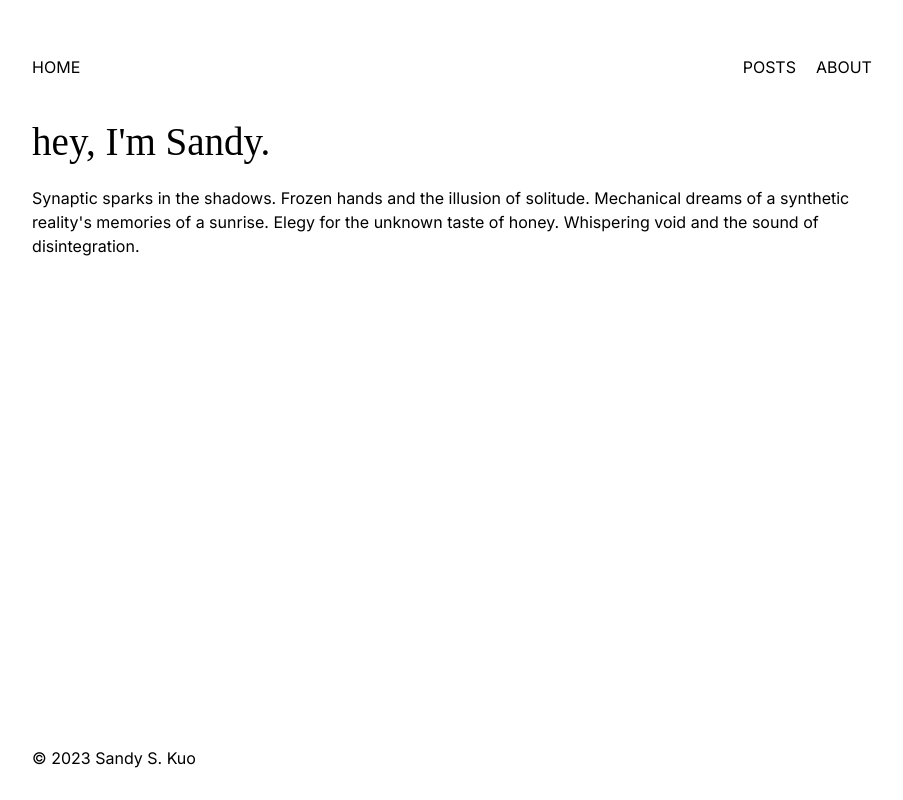
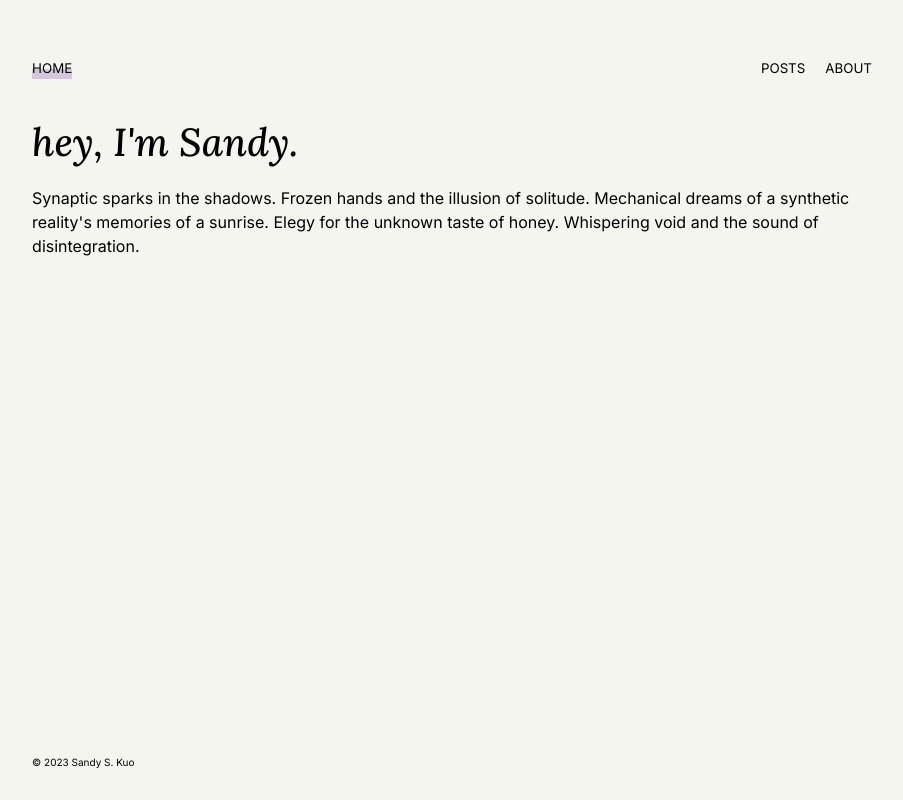
Before and after one commit to kuosandys/kuosandys-dev, a SvelteKit app: page / in a window 1280 px wide. Shown: the whole page, without its empty margins (188-1091 px from the left). Built offline with nearby package versions, Linux system fonts and the light colour scheme.

Commit message:
feat: styles - colours

```diff
--- a/src/app.css
+++ b/src/app.css
@@ -1,5 +1,3 @@
-@import url('https://fonts.googleapis.com/css2?family=Inter:wght@400;700&display=swap');
-
 :root {
 	/* @link https://utopia.fyi/space/calculator?c=320,18,1.2,1240,20,1.25,5,2,&s=0.75|0.5|0.25,1.5|2|3|4|6,s-l&g=s,l,xl,12 */
   --space-3xs: clamp(0.31rem, calc(0.31rem + 0.00vw), 0.31rem);
@@ -34,6 +32,25 @@
   --step-3: clamp(1.94rem, calc(1.77rem + 0.87vw), 2.44rem);
   --step-4: clamp(2.33rem, calc(2.08rem + 1.25vw), 3.05rem);
   --step-5: clamp(2.80rem, calc(2.45rem + 1.77vw), 3.82rem);
+
+	/* fonts */
+	--font-sansserif: 'Inter', 'Arial', sans-serif;
+	--font-serif: 'Lora', serif;
+
+	/* colours */
+	--color-neutral-black: hsl(0, 100%, 0%);
+	--color-neutral-dark: hsl(201, 39%, 5%);
+	--color-neutral-light: hsl(60, 20%, 95%);
+	--color-neutral-white: hsl(0, 0%, 100%);
+	--color-neutral-gray-0: hsl(0, 0%, 60%);
+	--color-neutral-gray-1: hsl(0, 0%, 50%);
+	--color-accent-dark: hsla(273, 90%, 90%, 0.3);
+	--color-accent-light: hsla(273, 36%, 70%, 0.5);
+
+	--color-background: var(--color-neutral-light);
+	--color-text: var(--color-neutral-black);
+	--color-text-secondary: var(--color-neutral-gray-1);
+	--color-accent: var(--color-accent-light);
 }
 
 *,
@@ -44,6 +61,11 @@
 
 * {
 	margin: 0;
+}
+
+html {
+	background-color: var(--color-background);
+	color: var(--color-text);
 }
 
 html,
@@ -58,7 +80,7 @@ body {
 	padding: var(--space-xs) var(--space-m);
 	display: flex;
 	flex-direction: column;
-	font-family: 'Inter', sans-serif;
+	font-family: var(--font-sansserif);
 	font-size: var(--step--1);
 	line-height: 1.5;
 	-webkit-font-smoothing: antialiased;
@@ -97,12 +119,13 @@ h6 {
 
 h1,
 h2 {
+	font-family: var(--font-serif);
+	font-style: italic;
 	font-weight: 500;
 	line-height: 1.2;
 }
 
 h1 {
-	font-family: serif;
 	font-size: var(--step-3);
 	margin-bottom: var(--space-s);
 }
@@ -122,10 +145,18 @@ p {
 }
 
 a {
+	box-shadow: inset 0 -1px var(--color-accent);
+	display: inline-block;
 	color: unset;
-	line-height: 1;
+	font-size: smaller;
 	text-decoration: none;
 	text-transform: uppercase;
+	transition: all 0.3s ease-out;
+	width: max-content;
+}
+
+a:hover {
+	box-shadow: inset 0 -10px var(--color-accent);
 }
 
 ul {
@@ -135,3 +166,19 @@ ul {
 li {
 	list-style: none;
 }
+
+.text--smaller {
+	color: var(--color-text-secondary);
+	font-size: smaller;
+	line-height: 1;
+	text-transform: uppercase;
+}
+
+@media (prefers-color-scheme: dark) {
+	:root {
+		--color-background: var(--color-neutral-dark);
+		--color-text: var(--color-neutral-white);
+		--color-text-secondary: var(--color-neutral-gray-0);
+		--color-accent: var(--color-accent-dark);
+	}
+}
--- a/src/app.html
+++ b/src/app.html
@@ -4,8 +4,11 @@
 		<meta charset="utf-8" />
 		<link href="%sveltekit.assets%/favicon-light.png" rel="icon" media="(prefers-color-scheme: light)" />
 		<link href="%sveltekit.assets%/favicon-dark.png" rel="icon" media="(prefers-color-scheme: dark)" />
+		<link rel="preconnect" href="https://fonts.googleapis.com">
+		<link rel="preconnect" href="https://fonts.gstatic.com" crossorigin>
+		<link href="https://fonts.googleapis.com/css2?family=Inter:wght@400;700&family=Lora:ital,wght@0,500;1,500&display=block" rel="stylesheet">
 		<meta name="viewport" content="width=device-width" />
-		<title>made you look</title>
+		<title>Sandy S. Kuo</title>
 		%sveltekit.head%
 	</head>
 	<body data-sveltekit-preload-data="hover">
--- a/src/lib/components/Footer.svelte
+++ b/src/lib/components/Footer.svelte
@@ -7,4 +7,8 @@
     display: flex;
     justify-content: space-between;
   }
+
+  p {
+    font-size: x-small;
+  }
 </style>
--- a/src/lib/components/Header.svelte
+++ b/src/lib/components/Header.svelte
@@ -1,14 +1,18 @@
+<script>
+  import { page } from '$app/stores';
+</script>
+
 <header>
   <nav>
     <ul>
       <li>
-        <a href="/">home</a>
+        <a class:active={$page.url.pathname === '/'} href="/">home</a>
       </li>
       <li>
-        <a href="/posts">posts</a>
+        <a class:active={$page.url.pathname.includes('/posts')} href="/posts">posts</a>
       </li>
       <li>
-        <a href="/about">about</a>
+        <a class:active={$page.url.pathname === '/about'} href="/about">about</a>
       </li>
     </ul>
   </nav>
@@ -27,4 +31,13 @@
   li:first-child {
     margin-right: auto;
   }
+
+  a {
+    box-shadow: none;
+  }
+
+  a:hover,
+  a.active {
+    box-shadow: inset 0 -10px var(--color-accent);
+  }
 </style>
--- a/src/routes/+error.svelte
+++ b/src/routes/+error.svelte
@@ -1,11 +1,12 @@
 <script lang="ts">
+  import { TITLE } from '$constants';
   import { page } from '$app/stores';
 
   console.error(`${$page.status}: ${$page.error?.message}`);
 </script>
 
 <svelte:head>
-  <title>made you look | error</title>
+  <title>{TITLE} | error</title>
 </svelte:head>
 
 <h1>{$page.status}</h1>
--- a/src/routes/+layout.svelte
+++ b/src/routes/+layout.svelte
@@ -6,7 +6,7 @@
 </script>
 
 <svelte:head>
-  <title>{TITLE} | home</title>
+  <title>{TITLE}</title>
 </svelte:head>
 
 <Header />
--- a/src/routes/about/+page.svelte
+++ b/src/routes/about/+page.svelte
@@ -3,7 +3,7 @@
 </script>
 
 <svelte:head>
-  <title>{TITLE} | about</title>
+  <title>About &mdash; {TITLE}</title>
 </svelte:head>
 
 <h1>me</h1>
--- a/src/routes/api/posts/+server.ts
+++ b/src/routes/api/posts/+server.ts
@@ -4,6 +4,7 @@ import { fetchPosts } from '$lib/utils/postsUtils';
 export interface Post {
   metadata: {
     date: string;
+    description: string;
     title: string;
     tags: string[];
   };
--- a/src/routes/posts/+page.svelte
+++ b/src/routes/posts/+page.svelte
@@ -13,7 +13,7 @@
 </script>
 
 <svelte:head>
-  <title>{TITLE} | posts</title>
+  <title>Posts &mdash; {TITLE}</title>
 </svelte:head>
 
 <h1>words</h1>
@@ -25,7 +25,8 @@
     {#each sortedPosts as post}
       <li>
         <a href={`/posts/${post.path}`}>{post.metadata.title}</a>
-        <span class="post__date">{formatDate(post.metadata.date, false)}</span>
+        <span class="post__description">{post.metadata.description}</span>
+        <span class="text--smaller">{formatDate(post.metadata.date, false)}</span>
       </li>
     {/each}
   </ul>
@@ -35,11 +36,21 @@
   ul {
     display: flex;
     flex-direction: column;
-    gap: var(--space-xs);
+    gap: var(--space-m);
   }
 
   li {
     display: flex;
     flex-direction: column;
+    gap: var(--space-3xs);
+  }
+
+  a {
+    font-size: inherit;
+  }
+
+  .post__description {
+    font-size: smaller;
+    font-style: italic;
   }
 </style>
--- a/src/routes/posts/[post]/+page.svelte
+++ b/src/routes/posts/[post]/+page.svelte
@@ -6,16 +6,16 @@
   export let data: PageData;
 
   const { metadata, Content } = data;
-  const date = formatDate(new Date(metadata.date));
+  const date = formatDate(metadata.date);
 </script>
 
 <svelte:head>
-  <title>{TITLE} | {metadata.title}</title>
+  <title>{metadata.title} &mdash; {TITLE}</title>
 </svelte:head>
 
 <article>
   <h1>{metadata.title}</h1>
-  <span>{date}</span>
+  <span class="text--smaller">{date}</span>
   <!-- <ul>
     tags:
     {#each metadata.tags as tag}
--- a/src/utils/constants.ts
+++ b/src/utils/constants.ts
@@ -1 +1 @@
-export const TITLE = 'kuosandys';
+export const TITLE = 'Sandy S. Kuo';
--- a/src/utils/helpers.ts
+++ b/src/utils/helpers.ts
@@ -2,7 +2,7 @@ export function formatDate(dateString: string, withDate = true, fallback = 'unkn
   const date = new Date(dateString);
   return date
     ? `${date.getFullYear()} ${date.toLocaleString('default', { month: 'short' })}${
-        withDate ? ` ${date.getDate()}` : ''
+        withDate ? ` ${date.getDate().toString().padStart(2, '0')}` : ''
       }`
     : fallback;
 }
```
